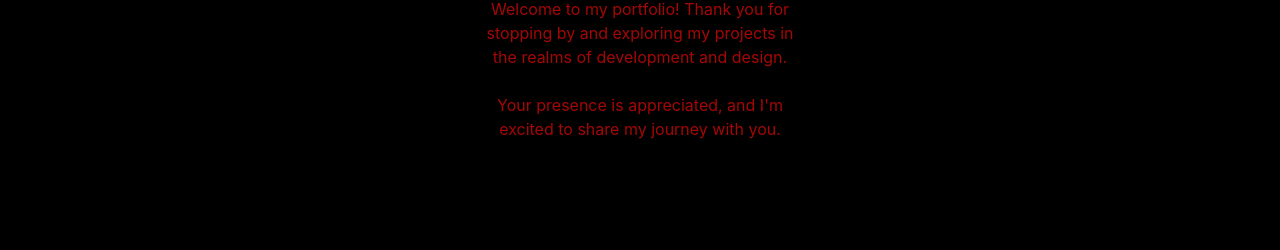
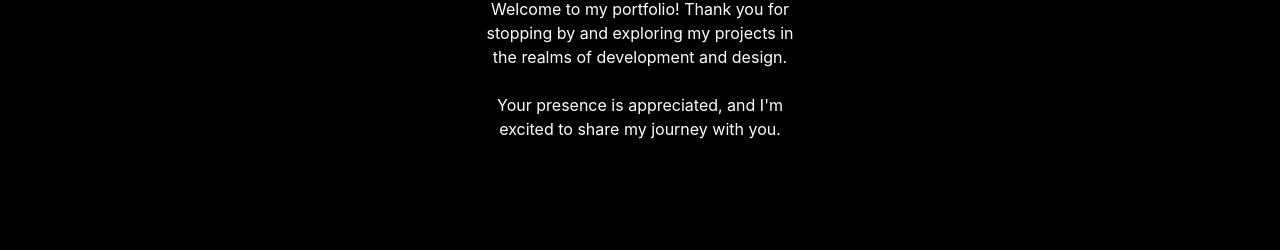
Before and after one commit to Jaahhhckie/port_folio, a plain HTML site: page index.html in a window 1280 px wide. Shown: the part 217-467 px from the top of the page. Drawn offline with nearby package versions, Linux system fonts and the light colour scheme.

Commit message:
Changing the text color to white

```diff
--- a/styles.css
+++ b/styles.css
@@ -5,7 +5,7 @@
 body {
     padding-top: 3rem;
     padding-bottom: 3rem;
-    color: #a50606; /* Change this to adjust the text color */
+    color: #ffffff; /* Change this to adjust the text color */
     background-color: #000000; /* Change this to adjust the background color */
   }
 
```
